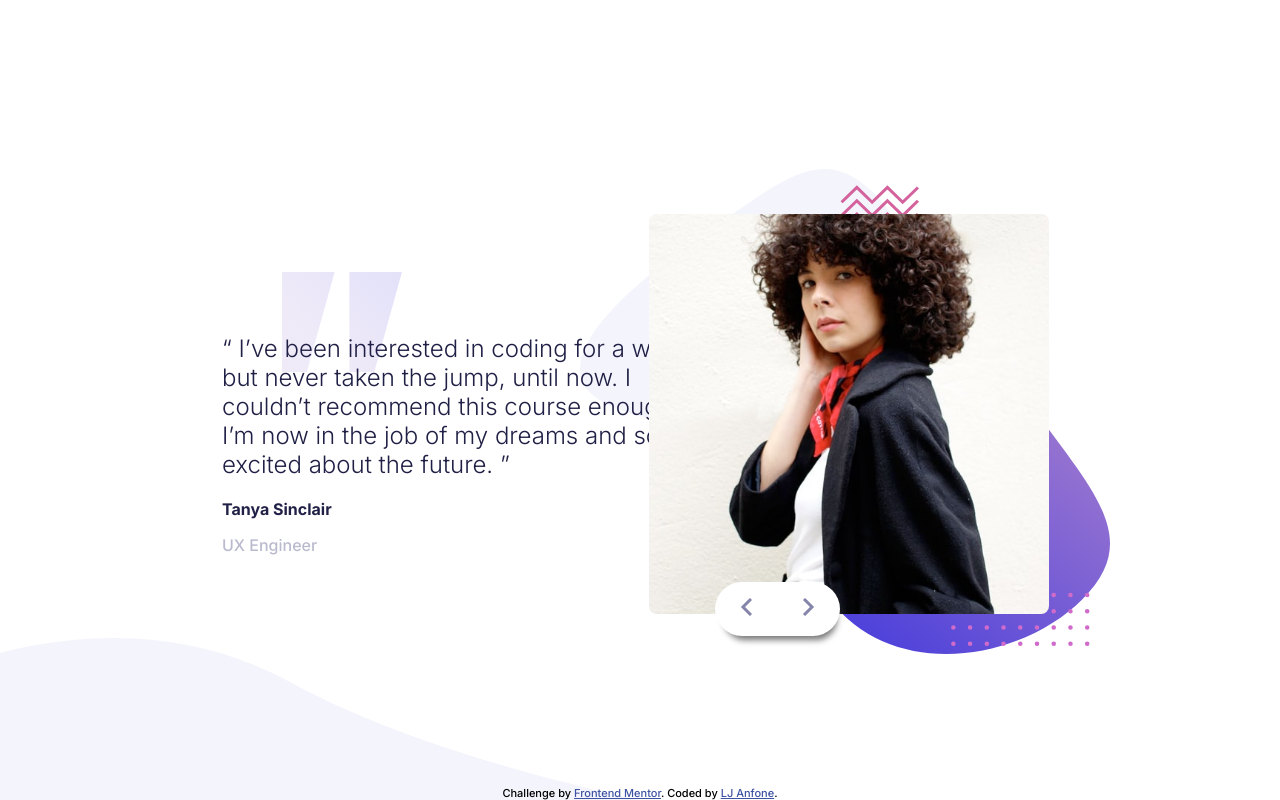
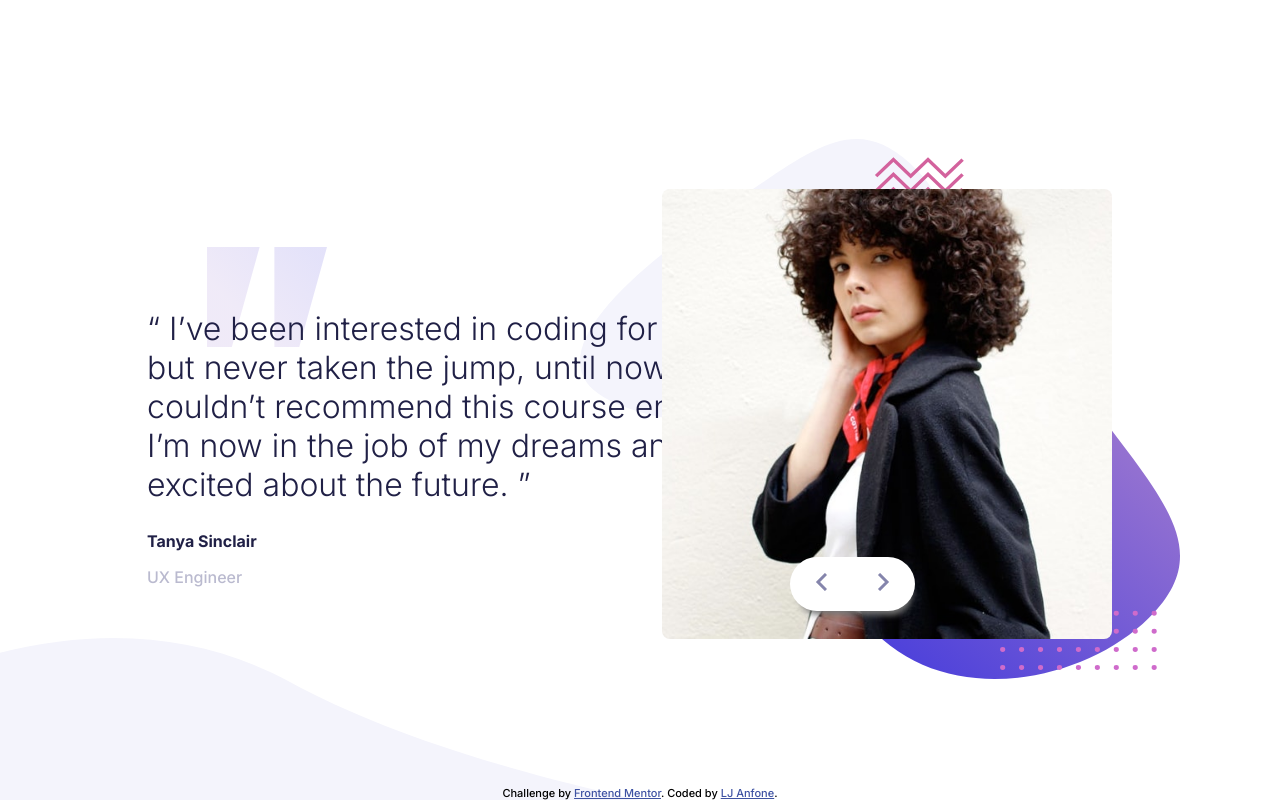
Before and after one commit to its-el-jey/slider-HTML-SASS-JS, a plain HTML site: page index.html in a window 1280 px wide. Drawn offline with Linux system fonts and the light colour scheme.

Commit message:
adjustments

```diff
--- a/sass/style.scss
+++ b/sass/style.scss
@@ -145,7 +145,7 @@ body {
 @media screen and (min-width: 768px){
 
   .slider {
-    max-width: 900px;
+    max-width: 1050px;
     .slide {
       display: grid;
       grid-template-columns: repeat(2, 1fr);
@@ -153,13 +153,13 @@ body {
       .user {
         order: 2;
         .patternBg {
-          width: 530px;
-          height: 485px;
-          top: -45px;
+          width: 600px;
+          height: 540px;
+          top: -50px;
           left: -60px;
         }
         .image {
-          width: 400px;
+          width: 450px
         }
       }
       .testimonial {
@@ -169,7 +169,8 @@ body {
           left: 60px;
         }
         h1 {
-          margin-right: -4rem;
+          margin-right: -10rem;
+          font-size: 2rem;
         }
       }
     }
```
Also changed, not shown: sass/style.css, 1 other file.
